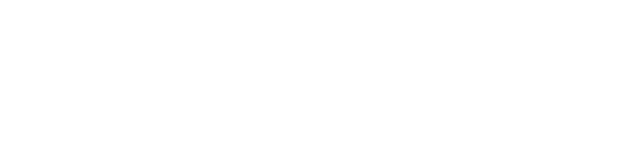
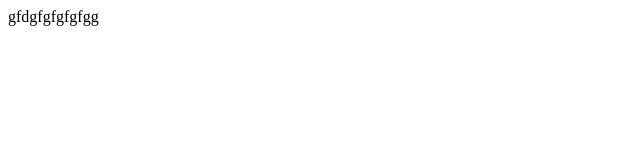
Before and after one commit to DanyloKK/GitPractice, a plain HTML site: page index.html in a window 1280 px wide. Shown: the whole page, without its empty margins (0-640 px from the left). Drawn offline with Linux system fonts and the light colour scheme.

Commit message:
ChangedTheName

```diff
--- a/index.html
+++ b/index.html
@@ -8,6 +8,7 @@
     <title>Document</title>
 </head>
 <body>
+<div>gfdgfgfgfgfgg</div>
 
 </body>
 </html>
```
